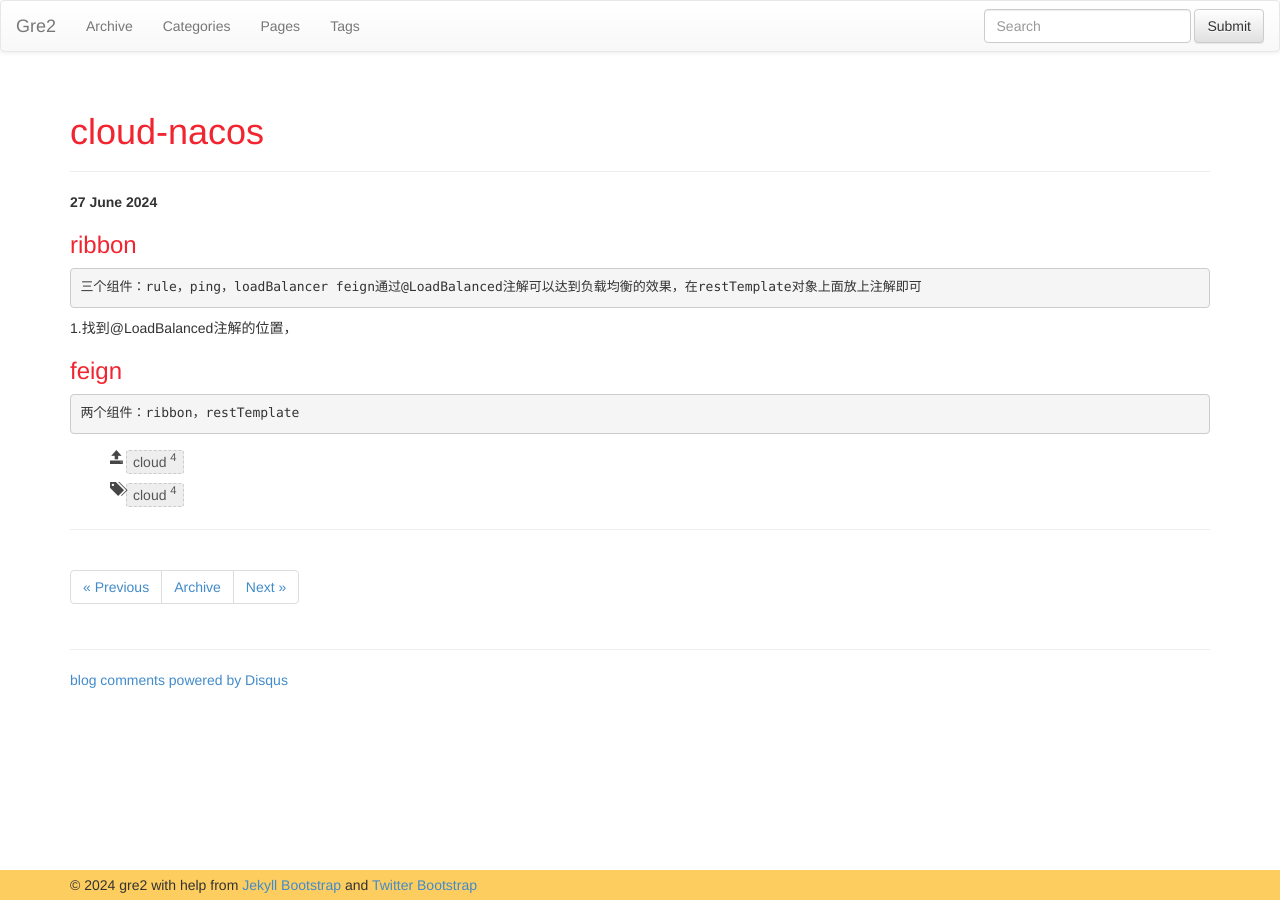
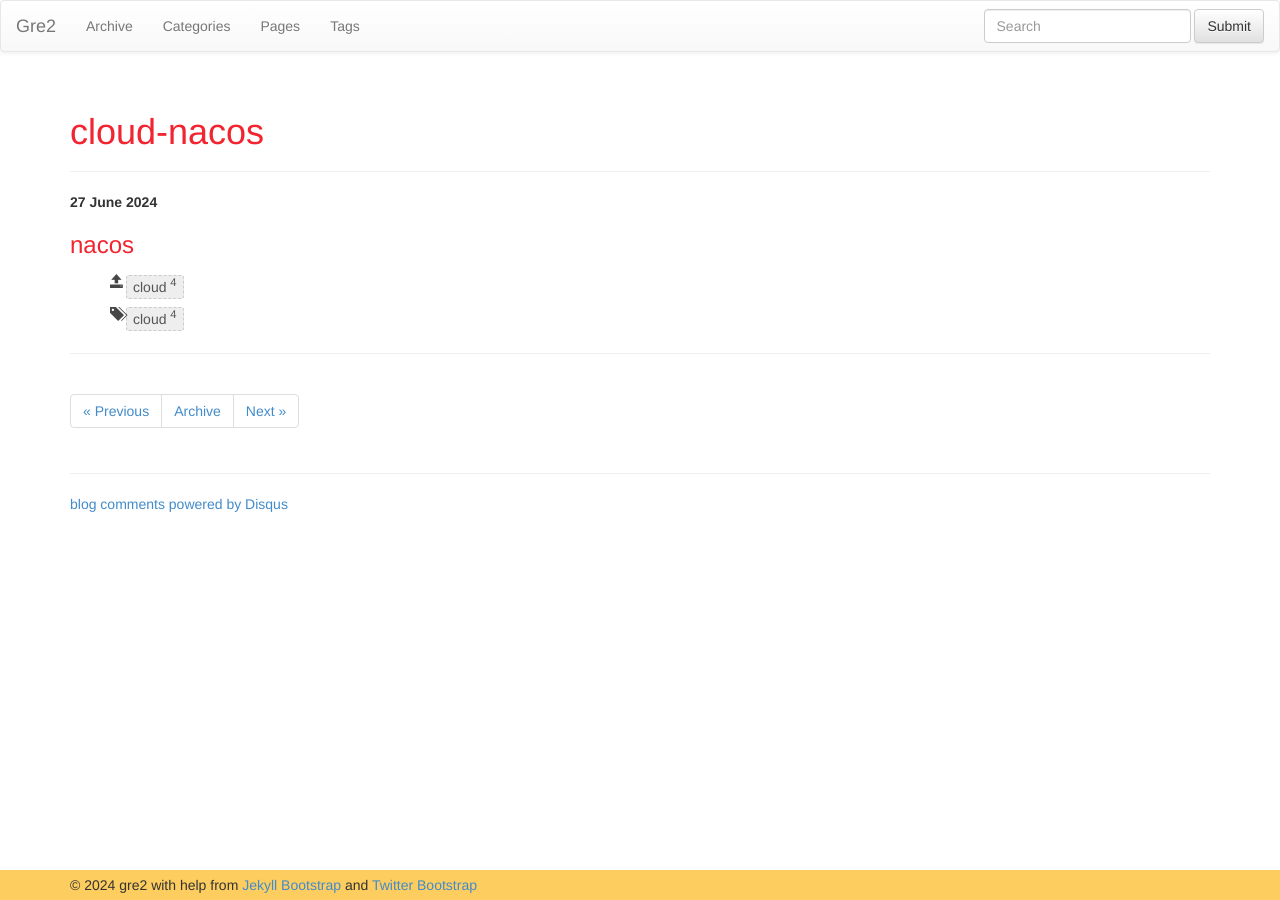
Before and after one commit to gre2/gre2.github.com, a Jekyll site: the page built from _posts/2024-06-27-cloud-nacos.md, in a window 1280 px wide. Built offline with Jekyll 4.4.1, drawn with Linux system fonts in a browser that asks for light colours; nearby versions of some CDN libraries; comment, search, counter and statistics services are not loaded.

Commit message:
格式
格式

```diff
--- a/_posts/2024-06-27-cloud-nacos.md
+++ b/_posts/2024-06-27-cloud-nacos.md
@@ -8,11 +8,4 @@ tags: [cloud]
 {% include JB/setup %}
 
 
-### ribbon
-    三个组件：rule，ping，loadBalancer
-feign通过@LoadBalanced注解可以达到负载均衡的效果，在restTemplate对象上面放上注解即可
-
-1.找到@LoadBalanced注解的位置，
-
-### feign
-    两个组件：ribbon，restTemplate
+### nacos
```
Also changed, not shown: _posts/2024-06-27-cloud-gateway.md (+4 -0 lines).
